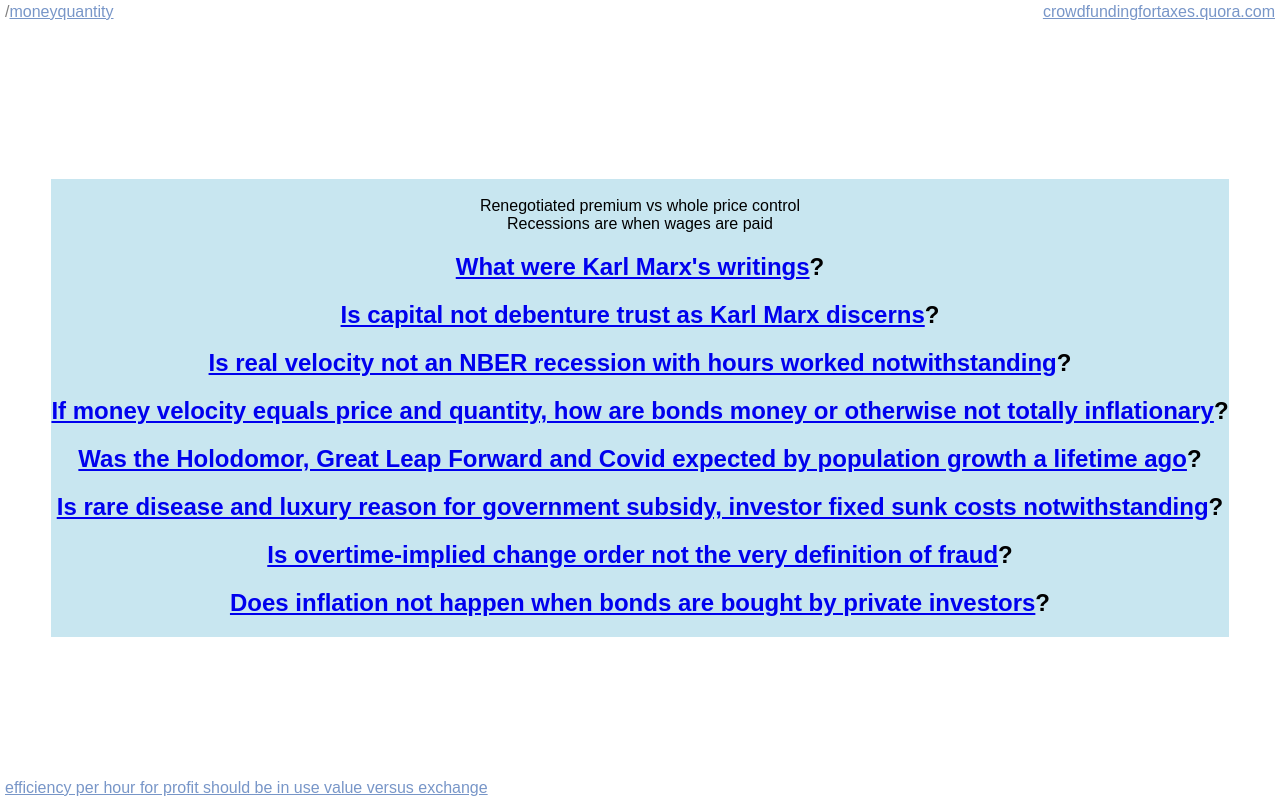
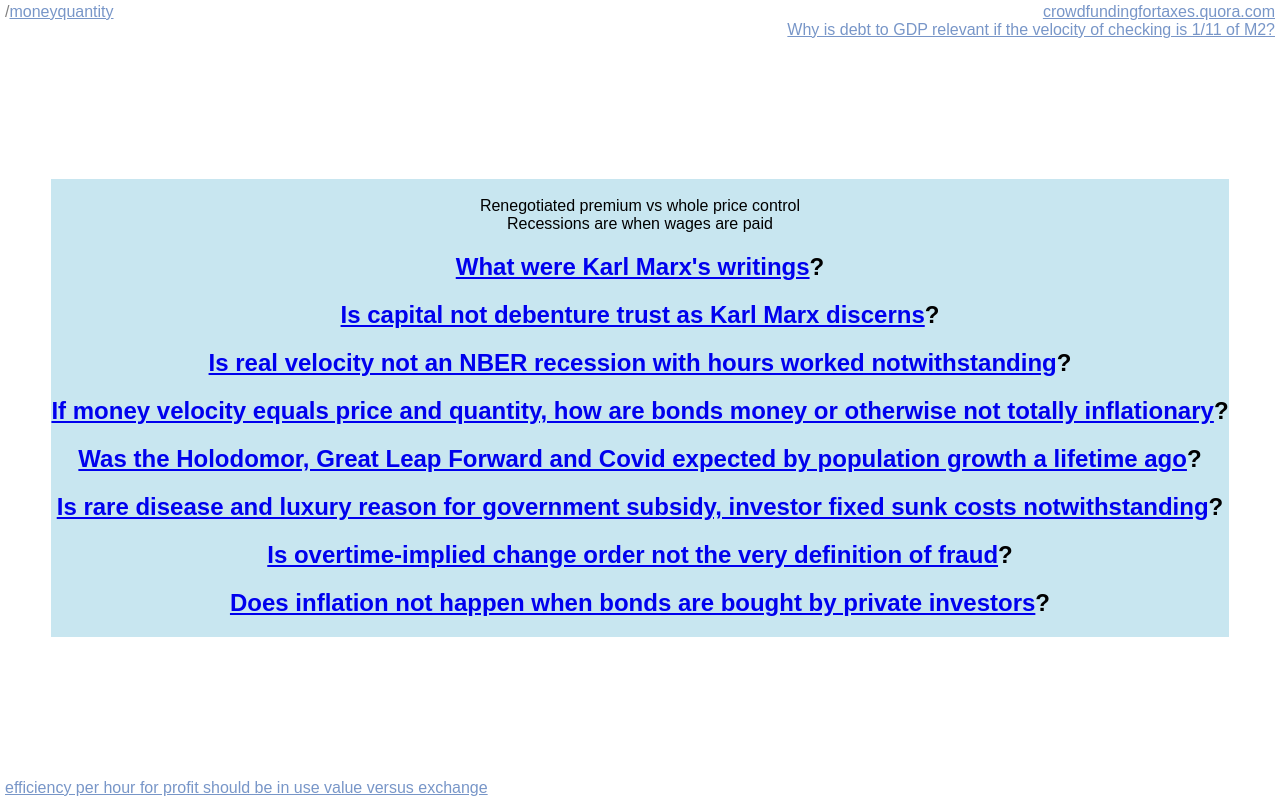
Before and after one commit to NickCarducci/real-velocity, a React (Create React App) app: page / in a window 1280 px wide. Built offline with nearby package versions, Linux system fonts and the light colour scheme.

Commit message:
Update App.js

```diff
--- a/src/App.js
+++ b/src/App.js
@@ -63,6 +63,7 @@ class SaltBank extends React.Component {
         </div>
         <div
           style={{
+            textAlign: "right",
             position: "fixed",
             //alignSelf: "start",
             top: "3px",
@@ -72,6 +73,14 @@ class SaltBank extends React.Component {
           <a style={{ color: "rgb(120,150,200)" }} href="https://thetax.party">
             crowdfundingfortaxes.quora.com
             {/**"imitation socialists, raise expectations without behavior, more [less trust withou]t" edwina currie */}
+          </a>
+          <br />
+          <a
+            style={{ color: "rgb(120,150,200)" }}
+            href="https://www.quora.com/unanswered/Why-is-debt-to-GDP-relevant-if-the-velocity-of-checking-is-1-11-of-M2"
+          >
+            Why is debt to GDP relevant if the velocity of checking is 1/11 of
+            M2?
           </a>
         </div>
         <div
```
